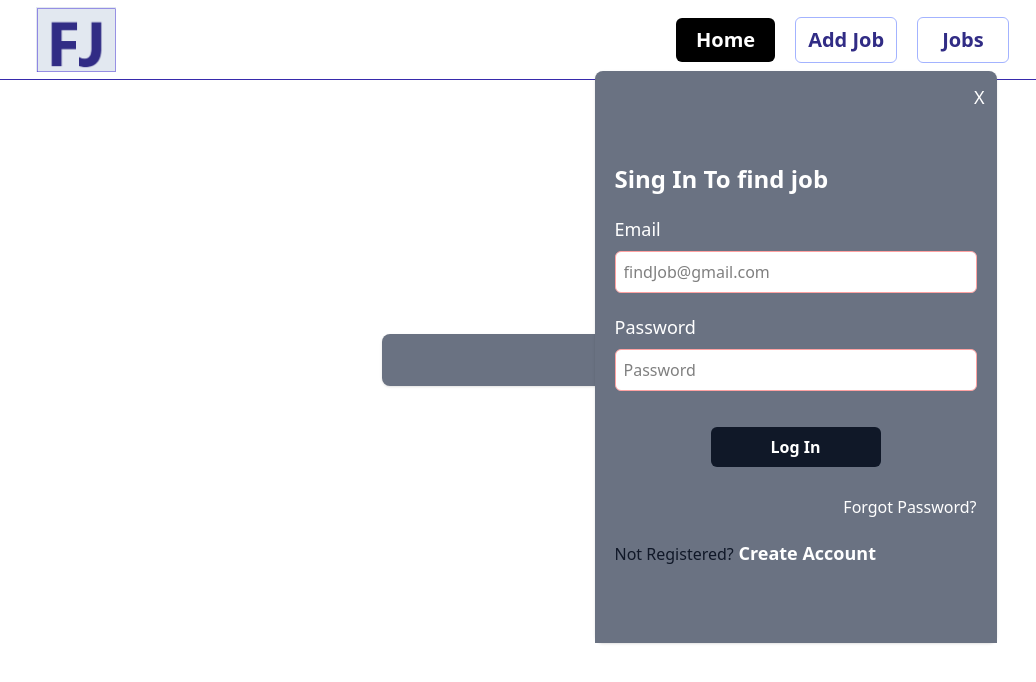
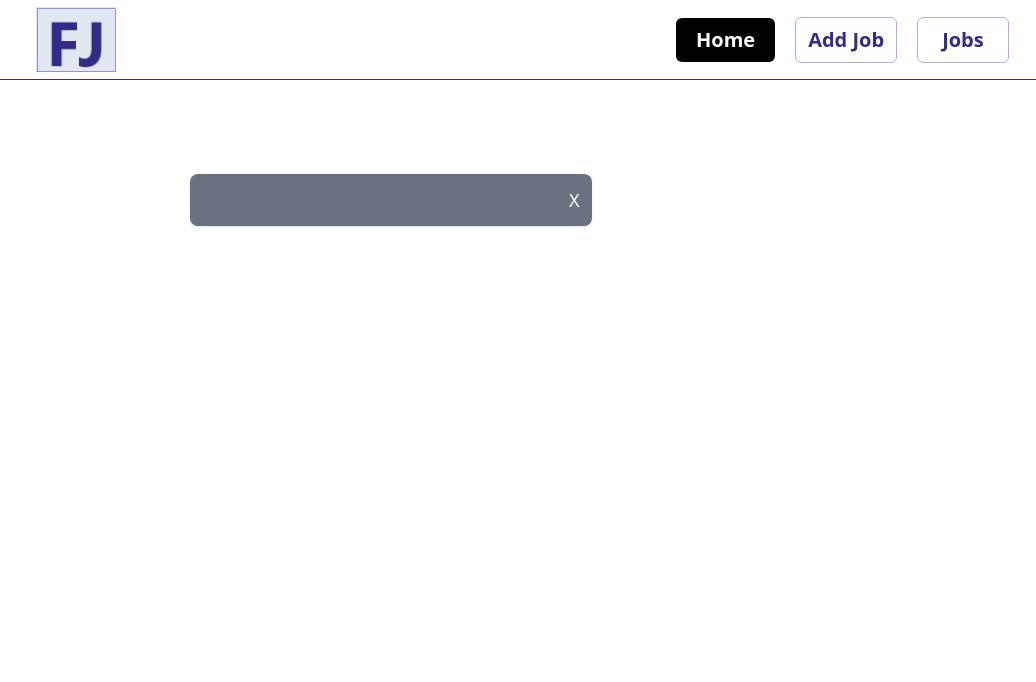
Before and after one commit to AsieduAmos/Jaman-Jobs, a React (Vite) app: page /authmodal in a window 1280 px wide. Shown: the top 682 px of the page, without its empty margins (244-1280 px from the left). Built offline with nearby package versions, Linux system fonts and the light colour scheme.

Commit message:
login, signup and resetpassword position changed

```diff
--- a/src/pages/AuthModal.jsx
+++ b/src/pages/AuthModal.jsx
@@ -9,7 +9,7 @@ const AuthModal = () => {
   return (
     <>
      <div className='flex justify-center items-center  '>
-      <div className='w-full sm:w-[450px] absolute top-[45%] left-[47%] translate-y-[-50%]
+      <div className='w-full sm:w-[450px] absolute top-[25%] left-[32%] translate-y-[-50%]
                         flex justify-center items-center rounded-xl'>
         <div className='relative w-full h-full mx-auto flex items-center justify-center '>
             <div className='bg-gray-500 rounded-lg shadow relative w-full mx-6'>
@@ -22,7 +22,7 @@ const AuthModal = () => {
                     X
                 </button>
                 </div>
-                <Login />
+
             </div>
         </div>
     </div>
--- a/src/pages/Login.jsx
+++ b/src/pages/Login.jsx
@@ -9,7 +9,7 @@ const Login = () => {
     return (
 <>
     <div className='flex justify-center items-center  '>
-      <div className='w-full sm:w-[450px] absolute top-[45%] left-[47%] translate-y-[-50%]
+      <div className='w-full sm:w-[450px] absolute top-[53%] left-[32%] translate-y-[-50%]
                         flex justify-center items-center rounded-xl'>
         <div className='relative w-full h-full mx-auto flex items-center justify-center '>
             <div className='bg-gray-500 rounded-lg shadow relative w-full mx-6'>
--- a/src/pages/ResetPassword.jsx
+++ b/src/pages/ResetPassword.jsx
@@ -4,7 +4,7 @@ const ResetPassword = () => {
   return (
 <>
 <div className='flex justify-center items-center  '>
-      <div className='w-full sm:w-[450px] absolute top-[45%] left-[47%] translate-y-[-50%]
+      <div className='w-full sm:w-[450px] absolute top-[53%] left-[32%] translate-y-[-50%]
                         flex justify-center items-center rounded-xl'>
         <div className='relative w-full h-full mx-auto flex items-center justify-center '>
             <div className='bg-gray-500 rounded-lg shadow relative w-full mx-6'>
@@ -31,7 +31,7 @@ const ResetPassword = () => {
                 type='email'
                 name='email'
                 id='email'
-                required
+
                 placeholder='findJob@gmail.com'
            />
       </div>
--- a/src/pages/SignUp.jsx
+++ b/src/pages/SignUp.jsx
@@ -4,7 +4,7 @@ const SignUp = () => {
   return (
 <>
 <div className='flex justify-center items-center  '>
-      <div className='w-full sm:w-[450px] absolute top-[45%] left-[47%] translate-y-[-50%]
+      <div className='w-full sm:w-[450px] absolute top-[53%] left-[32%] translate-y-[-50%]
                         flex justify-center items-center rounded-xl'>
         <div className='relative w-full h-full mx-auto flex items-center justify-center '>
             <div className='bg-gray-500 rounded-lg shadow relative w-full mx-6'>
```
